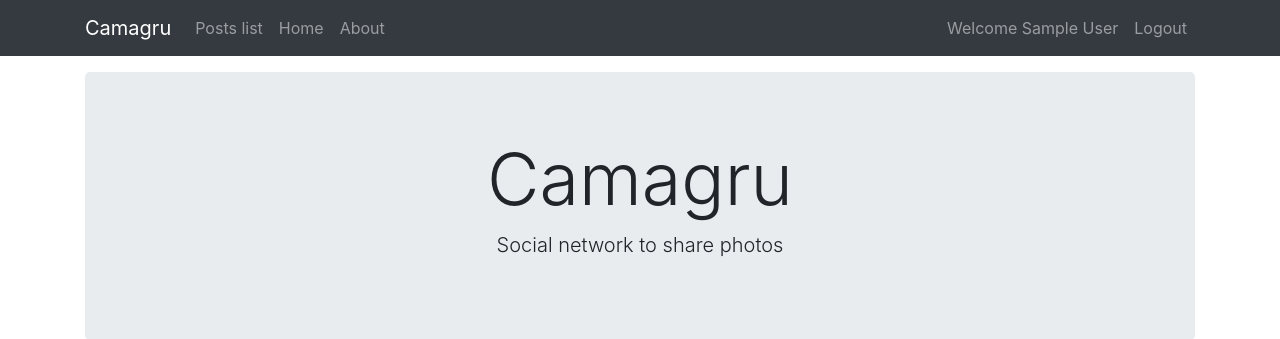
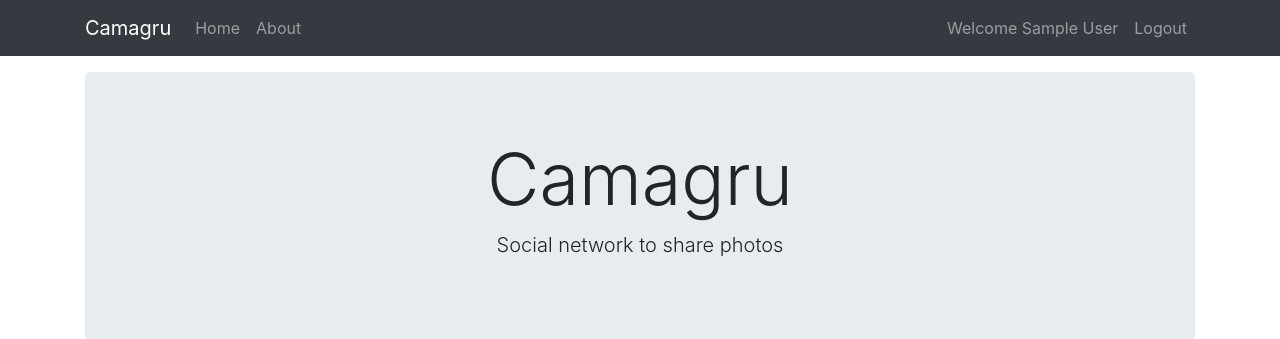
Before and after one commit to amazhara/camagru, a PHP site: page /index.php in a window 1280 px wide. Shown: the top 339 px of the page. Run offline with PHP 8.4, Linux system fonts and the light colour scheme; the visitor is signed in with stand-in values (Sample User, id 1); data that the repository does not hold is empty; some libraries are stand-ins or nearby versions.

Commit message:
Update links in navbar

```diff
--- a/camagru/app/controllers/Posts.php
+++ b/camagru/app/controllers/Posts.php
@@ -49,7 +49,7 @@ class Posts extends Controller
     public function show($id) {
         // Check for login
         if (!isLoggedIn()) {
-            flash('login_to_post', 'Please, login see comments');
+            flash('login_to_post', 'Please, login to see comments');
             redirect('/users/login');
         }
 
--- a/camagru/app/view/include/navbar.php
+++ b/camagru/app/view/include/navbar.php
@@ -8,13 +8,8 @@
 
         <div class="collapse navbar-collapse" id="navbarsExampleDefault">
             <ul class="navbar-nav mr-auto">
-                <?php if (isset($_SESSION['user_id'])) : ?>
-                <li>
-                    <a class="nav-link" href="<?php echo URLROOT; ?>/posts">Posts list</a>
-                </li>
-                <?php endif; ?>
                 <li class="nav-item">
-                    <a class="nav-link" href="<?php echo URLROOT; ?>">Home</a>
+                    <a class="nav-link" href="<?php echo URLROOT; ?>/posts">Home</a>
                 </li>
                 <li class="nav-item">
                     <a class="nav-link" href="<?php echo URLROOT; ?>/pages/about">About</a>
```
